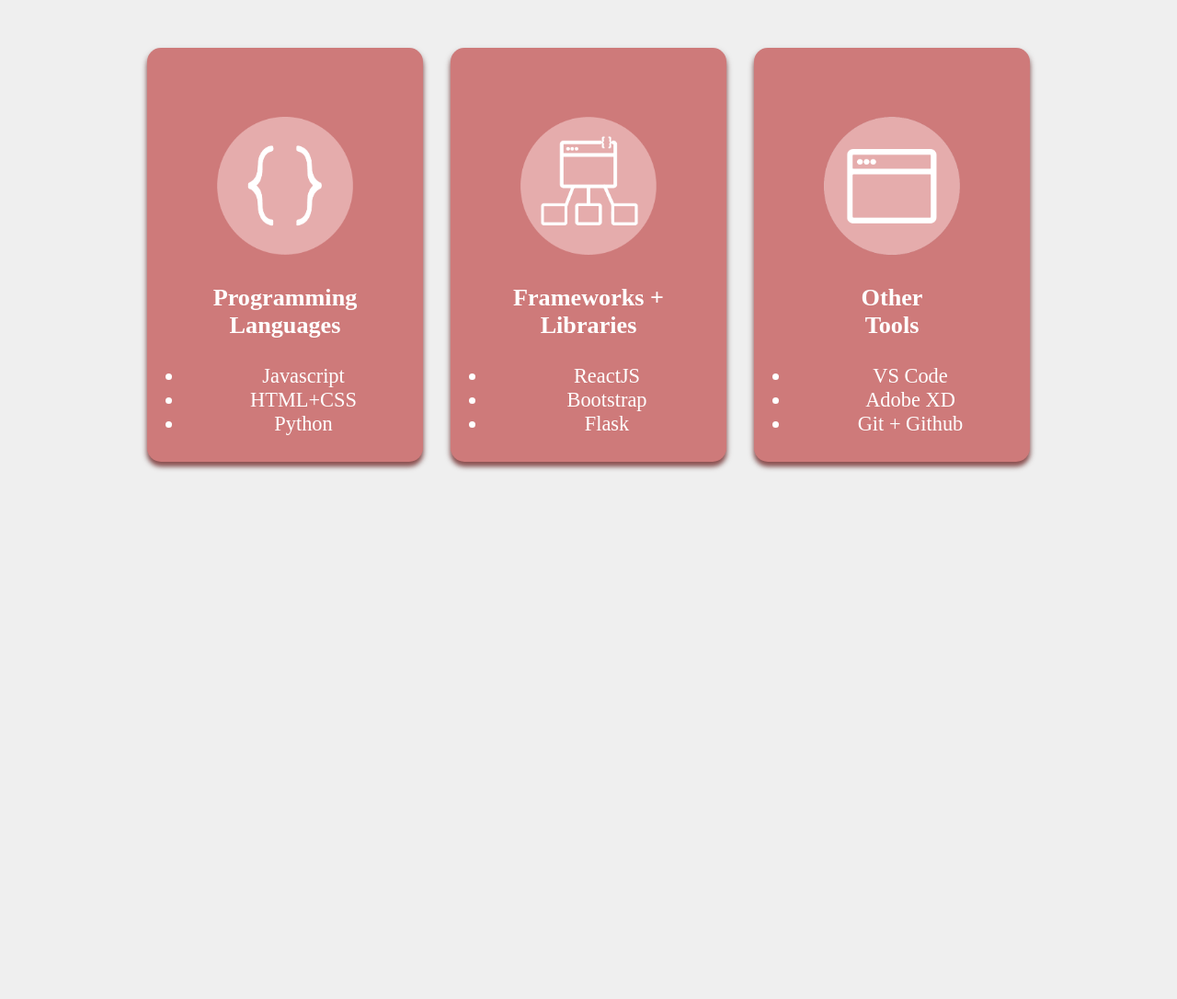
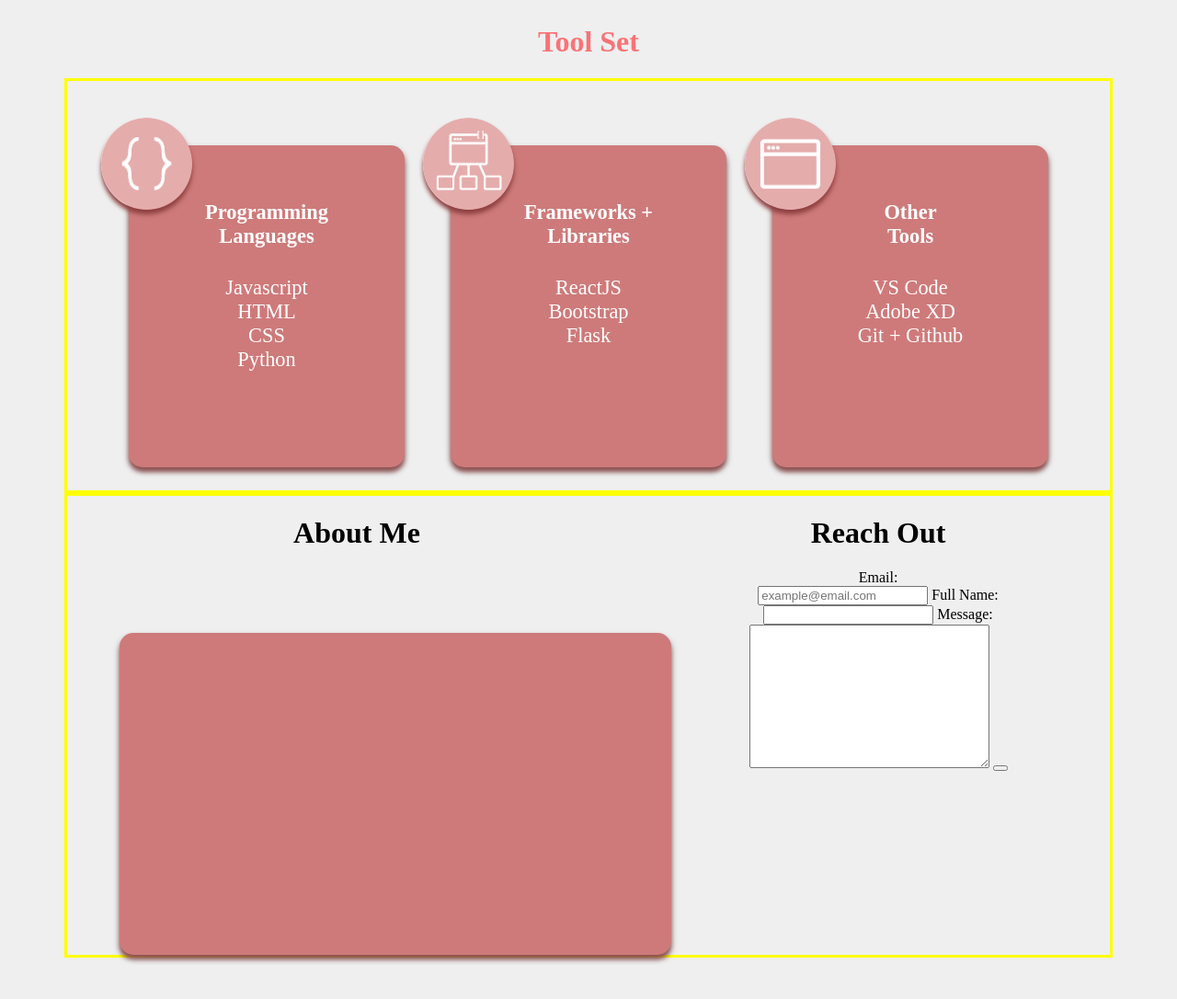
Before and after one commit to gamarobert/gamarobert.github.io, a plain HTML site: page index.html in a window 1280 px wide. Shown: the part 780-1866 px from the top of the page at 92% size. Before the commit the page ends 1382 px from the top, so only its background shows below. Drawn offline with Linux system fonts and the light colour scheme; files whose address does not match are found by name.

Commit message:
toolset section finished. began about

```diff
--- a/css/main.css
+++ b/css/main.css
@@ -83,43 +83,66 @@
 main>h1 {
     display: flex;
     justify-content: center;
-    margin-top: 50px;
+    margin-top: 10%;
     color: #FA7376;
 }
 
-.card-content{
+main>.container {
+    border: solid yellow;
+}
+
+.col-sm {
+    padding: 25px;
+}
+
+.card-content {
     background-color: #CE7A7A;
     border-radius: 15px;
-    height: 450px;
+    height: 350px;
     width: 300px;
     margin-top: 15%;
     text-align: center;
     color: white;
     font-size: 1.4em;
-    box-shadow: 0px 5px 5px rgb(141, 81, 81),
-     0 4px 8px 0 rgba(0, 0, 0, 0.2);}
+    box-shadow:
+        0px 5px 5px rgb(141, 81, 81),
+        0 4px 8px 0 rgba(0, 0, 0, 0.2);
+    position: relative;
+}
 
 .card-img {
-    height: 150px;
-    margin-top: 25%;
+    height: 100px;
+    /* margin-top: 25%; */
+    position: absolute;
+    top: -30px;
+    left: -30px;
+    border-radius: 50%;
+    box-shadow: 0px 5px 5px rgb(141, 63, 63);
 }
 
-.card-front>object {
-    width: 150px;
-}
-/* .libr-card {
-    background-color: #FA7376;
-    width: 30%;
-    height: 450px;
-
+.card-body {
+    padding-top: 10%;
 }
 
-.other-card {
-    background-color: #FA7376;
-    width: 30%;
-    height: 450px;
+/* About Section */
 
-} */
+.container>.row {
+    text-align: center;
+}
+.about-card {
+    background-color: #CE7A7A;
+    border-radius: 15px;
+    height: 350px;
+    width: 600px;
+    margin: 15% 0 0 7%;
+    text-align: center;
+    color: white;
+    font-size: 1.4em;
+    box-shadow:
+        0px 5px 5px rgb(141, 81, 81),
+        0 4px 8px 0 rgba(0, 0, 0, 0.2);
+    position: relative;
+}
 
 /* Footer */
 footer {
--- a/index.html
+++ b/index.html
@@ -1,5 +1,6 @@
 <!DOCTYPE html>
 <html lang="en">
+
 <head>
     <meta charset="UTF-8">
     <title>Robert Gama</title>
@@ -7,6 +8,7 @@
     <link rel="stylesheet" href="css/main.css">
     <link href="https://fonts.googleapis.com/css?family=Amatic+SC" rel="stylesheet">
 </head>
+
 <body>
     <nav class="nav-container">
         <div class="left-logos">
@@ -28,20 +30,21 @@
     </header>
     <main>
         <h1>Tool Set</h1>
-        <div class="container d-flex justify-content-center">
+        <div class="container card d-flex justify-content-center">
             <div class="row">
                 <div class="col-sm">
                     <div class="card-content">
                         <div class="card-front">
                             <img class="card-img" src="/assets/languagelogo.png" alt="Language">
-                            <h3>Programming <br /> Languages</h3>
-                        </div>
-                        <div class="card-back">
-                            <ul>
-                                <li>Javascript</li>
-                                <li>HTML+CSS</li>
-                                <li>Python</li>
-                            </ul>
+                            <div class="card-body">
+                                <p>
+                                    <h4>Programming <br /> Languages</h4>
+                                    Javascript  <br />
+                                    HTML        <br />
+                                    CSS         <br />
+                                    Python      <br />
+                                </p>
+                            </div>
                         </div>
                     </div>
                 </div>
@@ -49,14 +52,15 @@
                     <div class="card-content">
                         <div class="card-front">
                             <img class="card-img" src="/assets/frameworks.png" alt="Language">
-                            <h3>Frameworks + <br /> Libraries</h3>
-                        </div>
-                        <div class="card-back">
-                            <ul>
-                                <li>ReactJS</li>
-                                <li>Bootstrap</li>
-                                <li>Flask</li>
-                            </ul>
+                            <div class="card-body">
+                                <p>
+                                    <h4>Frameworks +<br />
+                                        Libraries</h4>
+                                    ReactJS <br />
+                                    Bootstrap <br />
+                                    Flask <br />
+                                </p>
+                            </div>
                         </div>
                     </div>
                 </div>
@@ -64,16 +68,41 @@
                     <div class="card-content">
                         <div class="card-front">
                             <img class="card-img" src="/assets/othertoolslogo.png" alt="Language">
-                            <h3>Other <br /> Tools</h3>
-                        </div>
-                        <div class="card-back">
-                            <ul>
-                                <li>VS Code</li>
-                                <li>Adobe XD</li>
-                                <li>Git + Github</li>
-                            </ul>
+                            <div class="card-body">
+                                <p>
+                                    <h4>Other <br /> Tools</h4>
+                                    VS Code <br />
+                                    Adobe XD <br />
+                                    Git + Github <br />
+                                </p>
+                            </div>
                         </div>
                     </div>
+                </div>
+            </div>
+        </div>
+
+        <div class="container about">
+            <div class="row">
+                <div class="col">
+                    <h1>About Me</h1>
+                    <div class="about-card">
+                        <div class="about-content">
+
+                        </div>
+                    </div>
+                </div>
+                <div class="col">
+                    <h1>Reach Out</h1>
+                    <form method="POST" action="https://formspree.io/robertgama.wd@gmail.com" class="reachout-form">
+                        Email:<br />
+                        <input type="email" name="email" placeholder="example@email.com">
+                        Full Name:<br />
+                        <input type="text" name="name">
+                        Message: <br />
+                        <textarea name="message" cols="30" rows="10"></textarea>
+                        <button type="submit"></button>
+                    </form>
                 </div>
             </div>
         </div>
@@ -83,4 +112,5 @@
 
     </footer>
 </body>
+
 </html>
```
